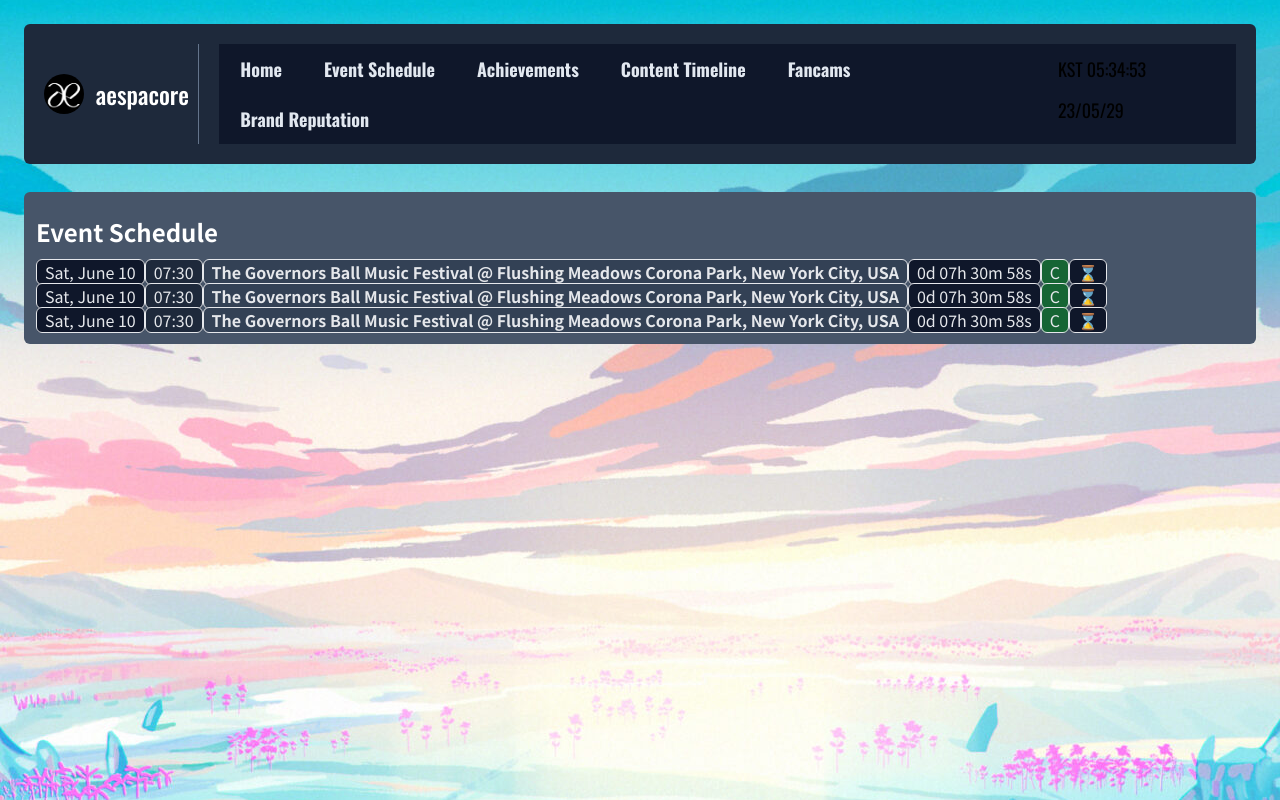
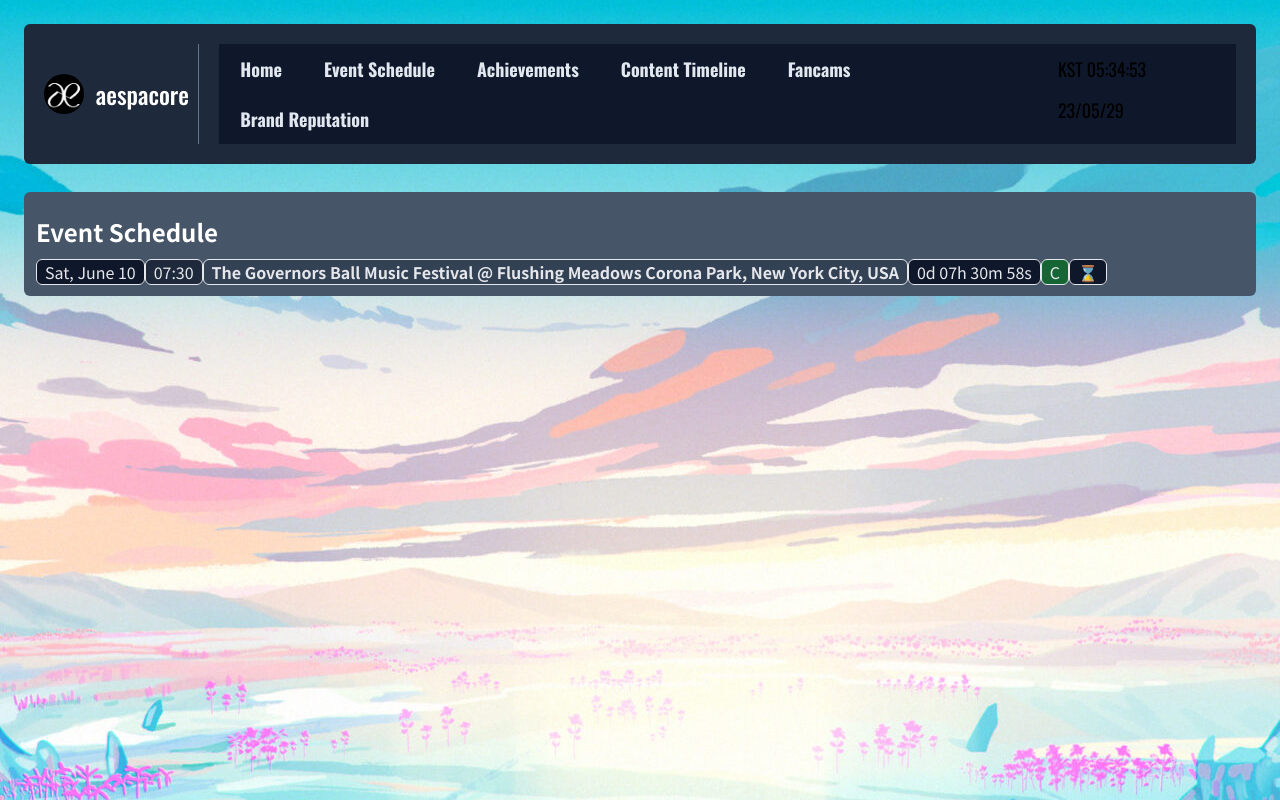
Before and after one commit to aeholic/aespacore, a Next.js app: page /event-schedule in a window 1280 px wide. Built offline with nearby package versions, Linux system fonts and the light colour scheme.

Commit message:
event schedule updated

```diff
--- a/app/event-schedule/page.tsx
+++ b/app/event-schedule/page.tsx
@@ -2,6 +2,7 @@
 
 import type { Metadata } from 'next'
 import Project from '§/lib/utils'
+import dayjs from 'dayjs'
 
 export const metadata: Metadata = {
   title: `${Project} - Event Schedule`,
@@ -22,27 +23,8 @@
             <span className="confirmed">C</span>
             <span className="remaining">⌛</span>
           </div>
-          <div className="schedule">
-            <span className="date">Sat, June 10</span>
-            <span className="time">07:30</span>
-            <span className="event">The Governors Ball Music Festival @ Flushing Meadows Corona Park, New York City, USA</span>
-            <span className="remaining">0d 07h 30m 58s</span>
-            <span className="confirmed">C</span>
-            <span className="remaining">⌛</span>
-          </div>
-          <div className="schedule">
-            <span className="date">Sat, June 10</span>
-            <span className="time">07:30</span>
-            <span className="event">The Governors Ball Music Festival @ Flushing Meadows Corona Park, New York City, USA</span>
-            <span className="remaining">0d 07h 30m 58s</span>
-            <span className="confirmed">C</span>
-            <span className="remaining">⌛</span>
-          </div>
         </div>
       </article>
     </section>
   )
 }
-
-
-// [Jun 10 | 07:30] The Governors Ball Music Festival @ Flushing Meadows Corona Park, New York City, USA
--- /dev/null
+++ b/components/Event.tsx
@@ -0,0 +1,7 @@
+const Event = () : JSX.Element => {
+  return (
+    <div></div>
+  )
+}
+
+export default Event
--- a/package.json
+++ b/package.json
@@ -13,6 +13,7 @@
     "@types/react": "18.2.7",
     "@types/react-dom": "18.2.4",
     "autoprefixer": "10.4.14",
+    "dayjs": "^1.11.7",
     "eslint": "8.41.0",
     "eslint-config-next": "13.4.4",
     "moment": "^2.29.4",
```
Also changed, not shown: 1 other file (tests, documents, lock files or other folders).
